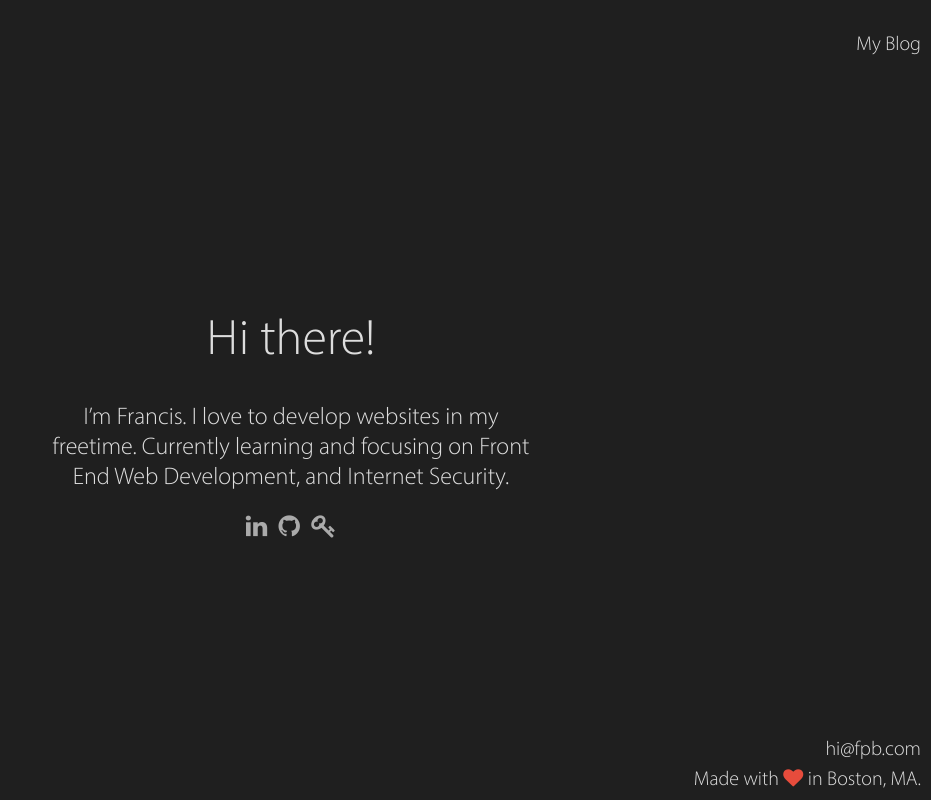
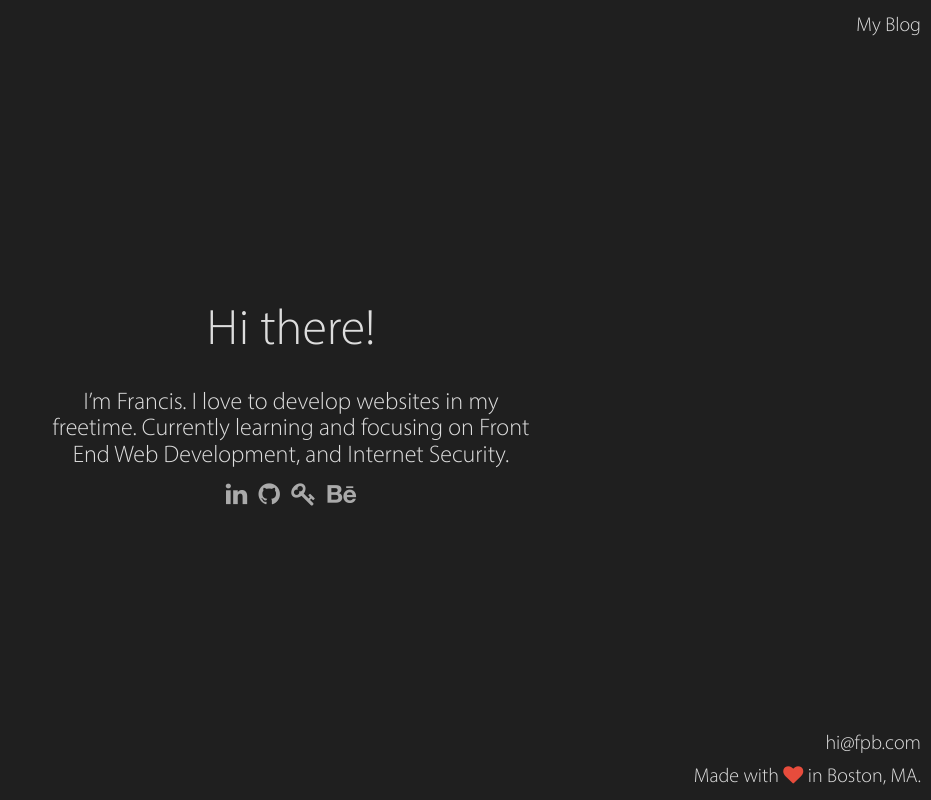
Before and after one commit to Baker/FrancisPBaker, a PHP site: page / in a window 1280 px wide. Shown: the whole page, without its empty margins (349-1280 px from the left). Run offline with PHP 8.4, Linux system fonts and the light colour scheme; some libraries are stand-ins or nearby versions.

Commit message:
WIP
Closed the private branch.

```diff
--- a/Current/css/stylesheet.css
+++ b/Current/css/stylesheet.css
@@ -350,7 +350,7 @@ h2 {
     -webkit-animation: 4.1s linksinb;
     animation: 4.1s linksinb
 }
-.links .maillink {
+.links .behance {
     -webkit-animation: 4s linksinc;
     animation: 4s linksinc
 }
@@ -370,11 +370,7 @@ h2 {
     color: #55acee
 }
 
-.links .maillink:hover {
-    color: #d34836
-}
-
-.links .facebook:hover {
+.links .behance:hover {
     color: #3b5998
 }
 
--- a/Current/index.html
+++ b/Current/index.html
@@ -4,6 +4,7 @@
 <meta charset = "utf-8">
 <meta name = "description" content = "I'm Francis Baker. I like to develop websites.">
 <meta name = "viewport" content = "initial-scale=1, width=device-width">
+<meta name="google-site-verification" content="" />
 <title>Francis Baker - Home</title>
 
 <link rel="icon" href="favicon-code.ico" type="image/x-icon"/>
@@ -12,9 +13,12 @@
 
 <!-- StyleSheets -->
 <link rel="stylesheet" href="//cdn.jsdelivr.net/fontawesome/4.6.3/css/font-awesome.min.css" />
+<link href="//maxcdn.bootstrapcdn.com/bootstrap/3.3.7/css/bootstrap.min.css" rel="stylesheet" integrity="sha384-BVYiiSIFeK1dGmJRAkycuHAHRg32OmUcww7on3RYdg4Va+PmSTsz/K68vbdEjh4u" crossorigin="anonymous">
+<link rel="stylesheet" href="//cdnjs.cloudflare.com/ajax/libs/animate.css/3.5.2/animate.min.css">
 <link rel="stylesheet" href="css/stylesheet.css">
 <link rel="stylesheet" href="css/typeface.css">
 </head>
+
 <body id="fb">
 <div id="outside" class="lefthalf black">
     <div class="homeLayout">
@@ -25,22 +29,23 @@
        </div>
         <div class="homeRow intro">
         <div>
-            <h1>Hi there!</h1>
-            <h2>I&rsquo;m Francis. I love to develop websites in my freetime. Currently learning and focusing on Front End Web Development, and Internet Security. <br>
+            <h1 id="changeText">Hi there!</h1>
+            <h2 class="element">I&rsquo;m Francis. I love to develop websites in my freetime. Currently learning and focusing on Front End Web Development, and Internet Security. <br>
             </h2>
 
-            <div class="project">
-                <!--<h2>Current Projects</h2>-->
+            <div class="hidden"> <!--  -->
+                <h3>Current Projects</h3>
                 <ul>
-                    <li><a href=""></a></li>
-                    <li><a href=""></a></li>
+                    <li><a href="//HowStrongIsMy.PW">HowStrongIsMy.PW</a> <span class="hid">- This fully responsive website I designed to test the strength of passwords, this uses common algorithm that checks the password and common combos against it.</span></li>
+                    <li><a href="//XMPP.in">XMPP.in</a> <span class="hid">- This a full responsive website dedicated to my privately hosted XMPP/Jabber service I run.</span></li>
                     <li><a href=""></a></li>
                 </ul>
             </div>
             <div class="links">
-            <a target="_blank" href="//linkedin.com/in/francispbaker" class="linkedin"><i class="chrisicon fa fa-linkedin"></i></a>
-            <a target="_blank" href="//Github.com/Baker" class="github"><i class="chrisicon fa fa-github"></i></a>
-            <a target="_blank" href="//Keybase.io/Baker" class="key"><i class="chrisicon fa fa-key"></i></a>
+            <a target="_blank" href="//linkedin.com/in/francispbaker" class="linkedin"><i class="fa fa-linkedin"></i></a>
+            <a target="_blank" href="//Github.com/Baker" class="github"><i class="fa fa-github"></i></a>
+            <a target="_blank" href="//Keybase.io/Baker" class="key"><i class="fa fa-key"></i></a>
+            <a target="_blank" href="//Behance.net/Baker" class="behance"><i class="fa fa-behance"></i></a>
             </div>
         </div>
         </div>
@@ -57,4 +62,17 @@
     </div>
 </div>
 </body>
+<script type="text/javascript">
+    var text = ["Hi there!", "Hello!", "Hola!", "Ciào!", "Salut!"];
+    var counter = 0;
+    var elem = document.getElementById("changeText");
+    setInterval(change, 2100);
+    function change() {
+     elem.innerHTML = text[counter];
+        counter++;
+        if(counter >= text.length) { counter = 0; }
+    }
+    </script>
+<script src="//ajax.googleapis.com/ajax/libs/jquery/3.1.1/jquery.min.js"></script>
+<script src="//maxcdn.bootstrapcdn.com/bootstrap/3.3.7/js/bootstrap.min.js" integrity="sha384-Tc5IQib027qvyjSMfHjOMaLkfuWVxZxUPnCJA7l2mCWNIpG9mGCD8wGNIcPD7Txa" crossorigin="anonymous"></script>
 </html>
```
